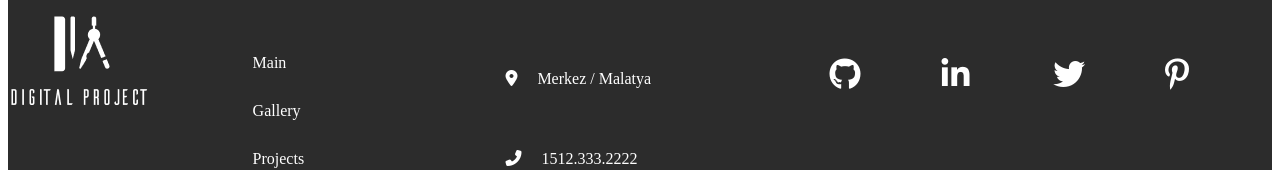
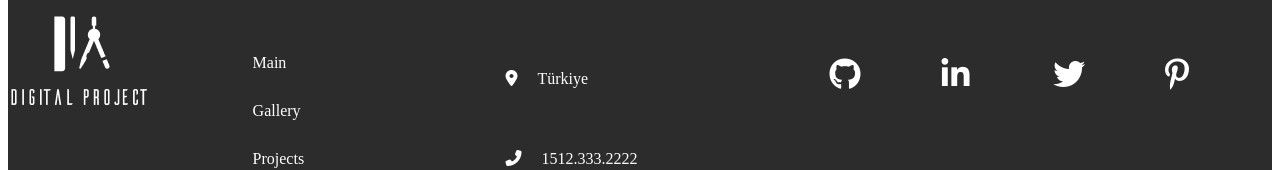
Before and after one commit to SelimSevgi/website-of-architects-ReactJS, a React (Create React App) app: page /contacts in a window 1280 px wide. Shown: the part 255-425 px from the top of the page. Built offline with nearby package versions, Linux system fonts and the light colour scheme.

Commit message:
:pencil2: proje sayfası oluşturuldu

```diff
--- a/src/components/Footer.js
+++ b/src/components/Footer.js
@@ -51,7 +51,7 @@ export default function Footer() {
                 <p>
                   <i className="fa fa-map-marker-alt"></i>
                 </p>
-                <p>Merkez / Malatya</p>
+                <p>Türkiye</p>
               </div>
               <div className="contact-item">
                 <p>
```
